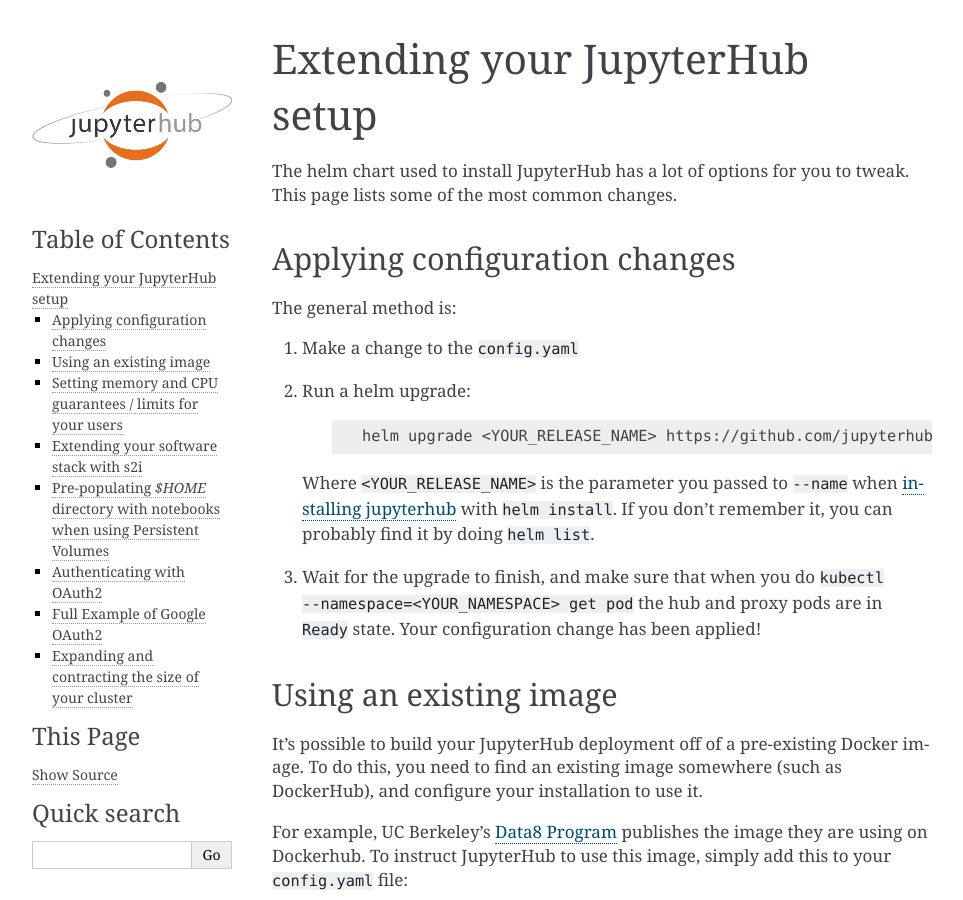
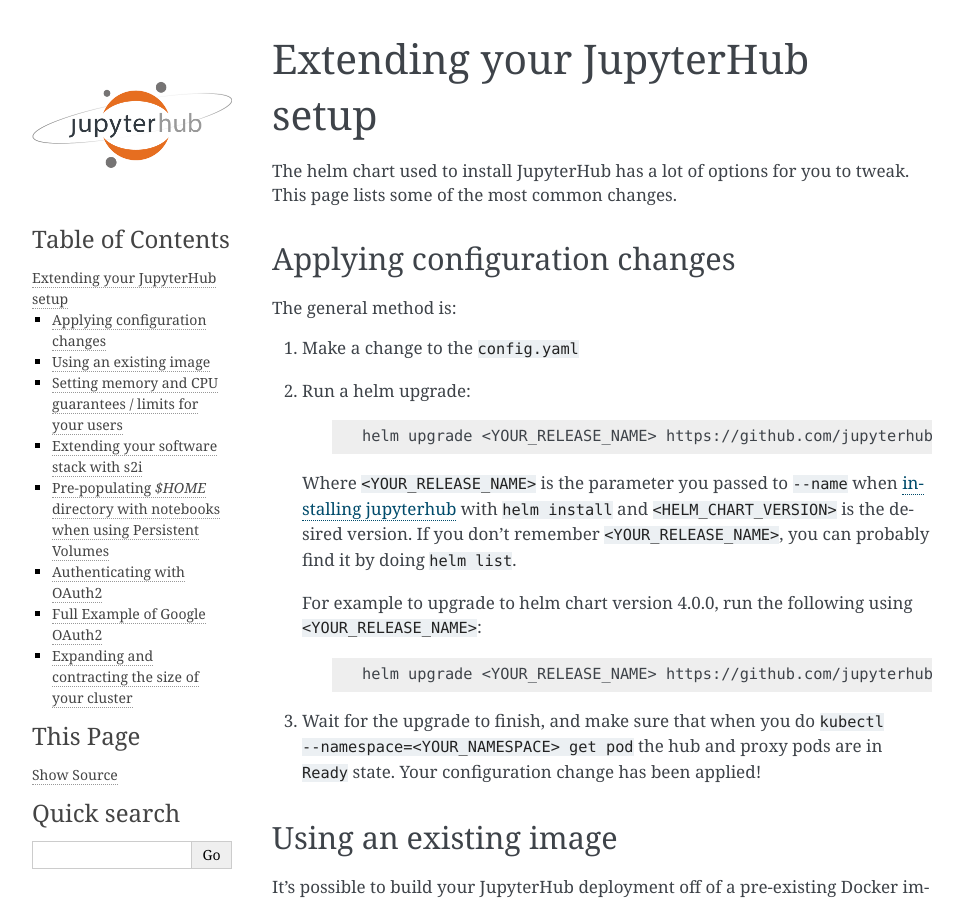
Before and after one commit to jupyterhub/zero-to-jupyterhub-k8s, a Sphinx documentation site: the page built from doc/source/extending-jupyterhub.rst, in a window 1280 px wide and 900 px high. Shown: the whole window, without its empty margins (148-1111 px from the left). Built offline with Sphinx 7.4.7, drawn with Linux system fonts in a browser that asks for light colours.

Commit message:
Make upgrade command generic with 4.0 as example

```diff
--- a/doc/source/extending-jupyterhub.rst
+++ b/doc/source/extending-jupyterhub.rst
@@ -17,12 +17,22 @@
 
      .. code-block:: bash
 
-        helm upgrade <YOUR_RELEASE_NAME> https://github.com/jupyterhub/helm-chart/releases/download/v0.3/jupyterhub-v0.3.tgz -f config.yaml
+        helm upgrade <YOUR_RELEASE_NAME> https://github.com/jupyterhub/helm-chart/releases/download/<HELM_CHART_VERSION>/jupyterhub-<HELM_CHART_VERSION>.tgz -f config.yaml
 
    Where ``<YOUR_RELEASE_NAME>`` is the parameter you passed to ``--name`` when
    `installing jupyterhub <setup-jupyterhub.html#install-jupyterhub>`_ with
-   ``helm install``. If you don't remember it, you can probably find it by doing
+   ``helm install`` and ``<HELM_CHART_VERSION>`` is the desired version.
+   If you don't remember ``<YOUR_RELEASE_NAME>``, you can probably find it by doing
    ``helm list``.
+
+   For example to upgrade to helm chart version 4.0.0, run the following
+   using ``<YOUR_RELEASE_NAME>``:
+
+     .. code-block:: bash
+
+        helm upgrade <YOUR_RELEASE_NAME> https://github.com/jupyterhub/helm-chart/releases/download/v4.0.0/jupyterhub-v4.0.0.tgz -f config.yaml
+
+
 3. Wait for the upgrade to finish, and make sure that when you do
    ``kubectl --namespace=<YOUR_NAMESPACE> get pod`` the hub and proxy pods are
    in ``Ready`` state. Your configuration change has been applied!
```
